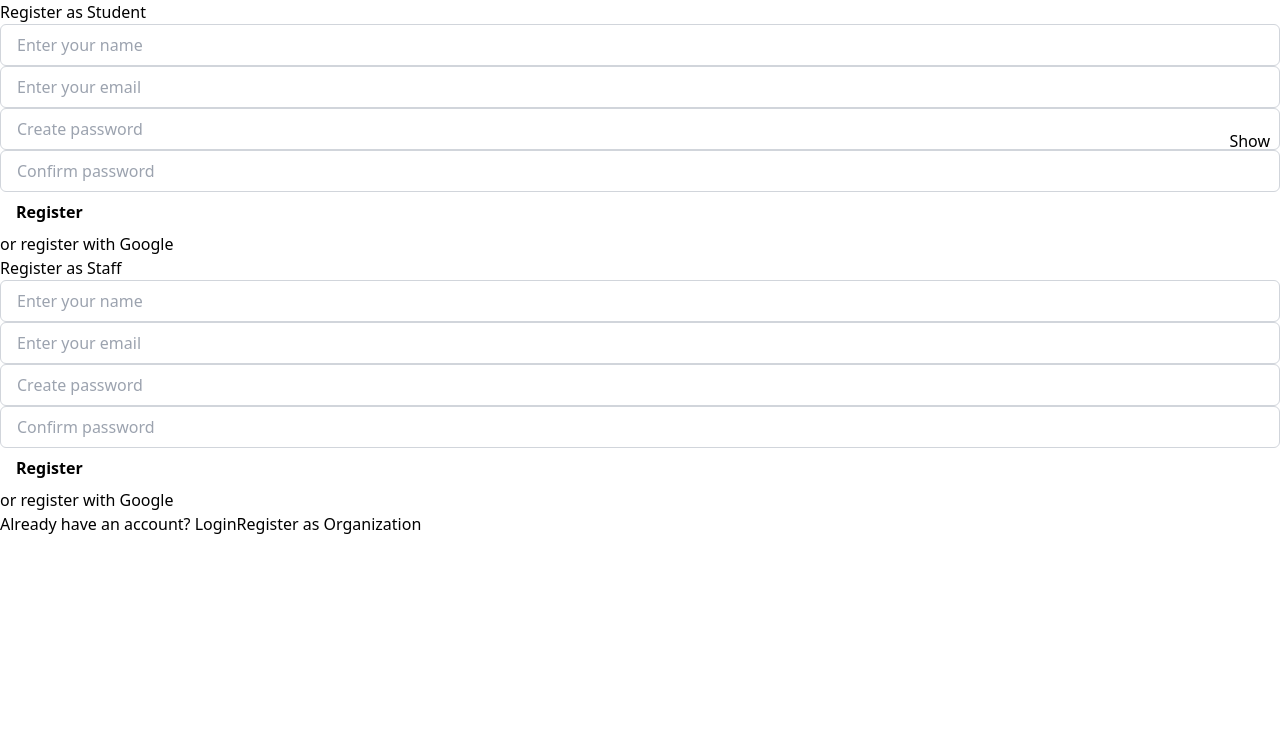
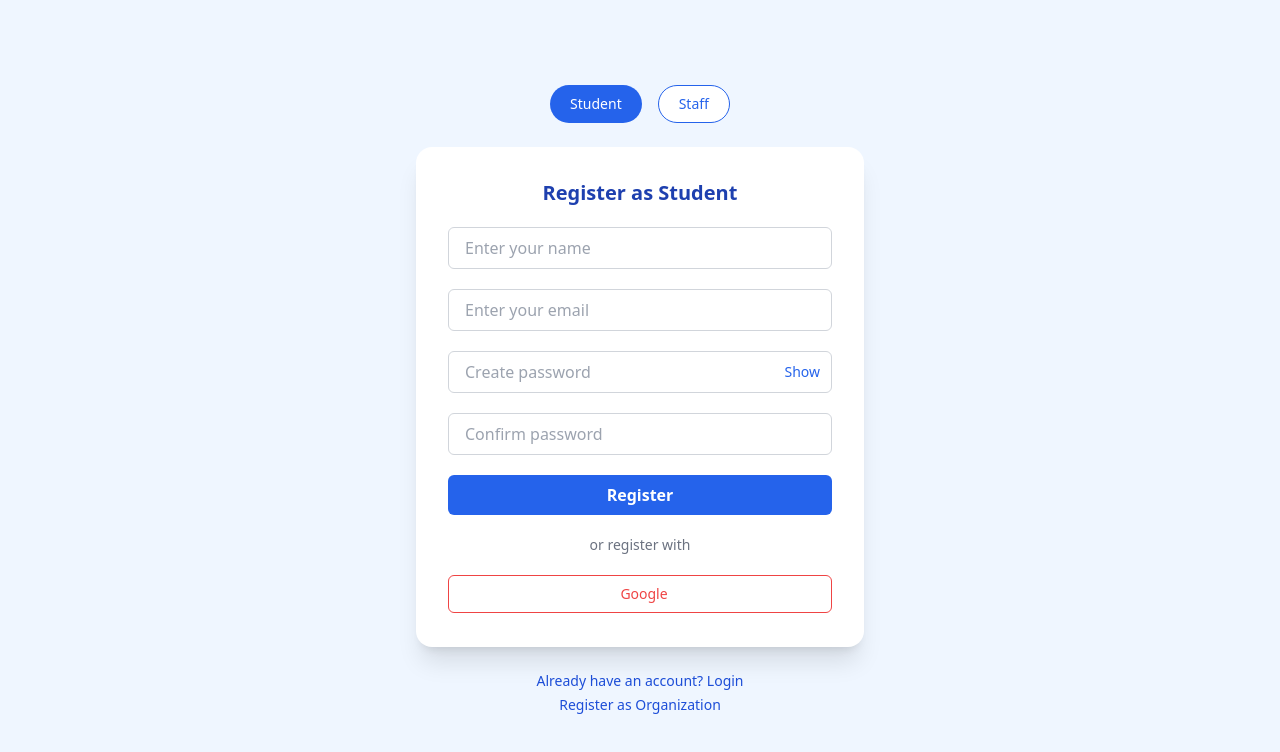
Before and after one commit to Sauhard74/studl-web, a React (Vite) app in the folder studl-frontend/: page /register in a window 1280 px wide. Shown: the top 752 px of the page. Built offline with nearby package versions, Linux system fonts and the light colour scheme.

Commit message:
Update Registration.jsx
Added tailwind properties and fixed issues

```diff
--- a/studl-frontend/src/pages/registration.jsx
+++ b/studl-frontend/src/pages/registration.jsx
@@ -94,131 +94,159 @@ export default function Registration() {
   };
 
   return (
-    <div className="registration-page">
-      <div className="registration-cards-container">
-        {/* Student Registration Card */}
-        <div className={`registration-card student-card ${activeCard === "student" ? "active" : ""}`}>
-          <h2>Register as Student</h2>
+      <div className="min-h-screen flex flex-col items-center justify-center bg-blue-50 px-4 py-12">
+        {/* Toggle Buttons */}
+        <div className="flex gap-4 mb-6">
+          <button
+            onClick={() => setActiveCard("student")}
+            className={`px-5 py-2 rounded-full text-sm font-medium transition ${
+              activeCard === "student"
+                ? "bg-blue-600 text-white"
+                : "bg-white border border-blue-600 text-blue-600"
+            }`}
+          >
+            Student
+          </button>
+          <button
+            onClick={() => setActiveCard("staff")}
+            className={`px-5 py-2 rounded-full text-sm font-medium transition ${
+              activeCard === "staff"
+                ? "bg-blue-600 text-white"
+                : "bg-white border border-blue-600 text-blue-600"
+            }`}
+          >
+            Staff
+          </button>
+        </div>
 
-          {studentError && <div className="error-message">{studentError}</div>}
+        {/* Card container */}
+        <div className="relative w-full max-w-md h-[500px] overflow-hidden bg-white rounded-2xl shadow-xl transition-all duration-300">
+          {/* Student Registration Form */}
+          <div
+            className={`absolute top-0 left-0 w-full h-full p-8 space-y-5 transition-all duration-500 ease-in-out ${
+              activeCard === "student" ? "translate-x-0" : "-translate-x-full opacity-0 pointer-events-none"
+            }`}
+          >
+            <h2 className="text-xl font-bold text-blue-800 text-center">Register as Student</h2>
 
-          {/* Name Input */}
+            {studentError && <div className="text-red-500 text-sm text-center">{studentError}</div>}
+
             <TextBox
               type="text"
               placeholder="Enter your name"
               value={studentName}
               onChange={(e) => setStudentName(e.target.value)}
+              className="w-full px-4 py-2 border border-gray-300 rounded-md focus:ring-2 focus:ring-blue-500"
             />
-
-          {/* Email Input */}
             <TextBox
               type="email"
               placeholder="Enter your email"
               value={studentEmail}
               onChange={(e) => setStudentEmail(e.target.value)}
+              className="w-full px-4 py-2 border border-gray-300 rounded-md focus:ring-2 focus:ring-blue-500"
             />
-
-          {/* Password Input */}
-          <div style={{ position: "relative" }}>
+            <div className="relative">
               <TextBox
                 type={studentShowPassword ? "text" : "password"}
                 placeholder="Create password"
                 value={studentPassword}
                 onChange={(e) => setStudentPassword(e.target.value)}
+                className="w-full px-4 py-2 border border-gray-300 rounded-md focus:ring-2 focus:ring-blue-500"
               />
               <button
                 type="button"
                 onClick={() => setStudentShowPassword(!studentShowPassword)}
-              style={{ position: "absolute", right: "10px", top: "50%" }}
+                className="absolute right-3 top-1/2 -translate-y-1/2 text-sm text-blue-600 hover:underline"
               >
                 {studentShowPassword ? "Hide" : "Show"}
               </button>
             </div>
-
-          {/* Confirm Password Input */}
-          <div style={{ position: "relative" }}>
             <TextBox
               type={studentShowPassword ? "text" : "password"}
               placeholder="Confirm password"
               value={studentConfirmPassword}
               onChange={(e) => setStudentConfirmPassword(e.target.value)}
+              className="w-full px-4 py-2 border border-gray-300 rounded-md focus:ring-2 focus:ring-blue-500"
             />
-          </div>
-
-          <Button className="btn" onClick={handleStudentRegistration}>
+            <Button
+              className="w-full bg-blue-600 text-white py-2 rounded-md hover:bg-blue-700 transition"
+              onClick={handleStudentRegistration}
+            >
               Register
             </Button>
 
-          <div className="social-login">
-            <p>or register with Google</p>
-            <div className="social-icons">
-              <a href="#"><i className="bx bxl-google"></i></a>
-            </div>
-          </div>
+            <div className="text-center text-sm text-gray-500">or register with</div>
+            <a
+              href="#"
+              className="flex items-center justify-center gap-2 px-4 py-2 border border-red-500 text-red-500 rounded-md hover:bg-red-50 transition text-sm font-medium"
+            >
+              <i className="bx bxl-google text-lg"></i> Google
+            </a>
           </div>
 
-        {/* Staff Registration Card */}
-        <div className={`registration-card staff-card ${activeCard === "staff" ? "active" : ""}`}>
-          <h2>Register as Staff</h2>
+          {/* Staff Registration Form */}
+          <div
+            className={`absolute top-0 left-full w-full h-full p-8 space-y-5 transition-all duration-500 ease-in-out ${
+              activeCard === "staff" ? "-translate-x-full opacity-100" : "translate-x-0 opacity-0 pointer-events-none"
+            }`}
+          >
+            <h2 className="text-xl font-bold text-blue-800 text-center">Register as Staff</h2>
 
-          {staffError && <div className="error-message">{staffError}</div>}
+            {staffError && <div className="text-red-500 text-sm text-center">{staffError}</div>}
 
-          {/* Name Input */}
             <TextBox
               type="text"
               placeholder="Enter your name"
               value={staffName}
               onChange={(e) => setStaffName(e.target.value)}
+              className="w-full px-4 py-2 border border-gray-300 rounded-md focus:ring-2 focus:ring-blue-500"
             />
-
-          {/* Email Input */}
             <TextBox
               type="email"
               placeholder="Enter your email"
               value={staffEmail}
               onChange={(e) => setStaffEmail(e.target.value)}
+              className="w-full px-4 py-2 border border-gray-300 rounded-md focus:ring-2 focus:ring-blue-500"
             />
-
-          {/* Password Input */}
-          <div style={{ position: "relative" }}>
+            <div className="relative">
               <TextBox
                 type={staffShowPassword ? "text" : "password"}
                 placeholder="Create password"
                 value={staffPassword}
                 onChange={(e) => setStaffPassword(e.target.value)}
+                className="w-full px-4 py-2 border border-gray-300 rounded-md focus:ring-2 focus:ring-blue-500"
               />
-
             </div>
-
-          {/* Confirm Password Input */}
-          <div style={{ position: "relative" }}>
             <TextBox
               type={staffShowPassword ? "text" : "password"}
               placeholder="Confirm password"
               value={staffConfirmPassword}
               onChange={(e) => setStaffConfirmPassword(e.target.value)}
+              className="w-full px-4 py-2 border border-gray-300 rounded-md focus:ring-2 focus:ring-blue-500"
             />
-          </div>
-
-          <Button className="btn" onClick={handleStaffRegistration}>
+            <Button
+              className="w-full bg-blue-600 text-white py-2 rounded-md hover:bg-blue-700 transition"
+              onClick={handleStaffRegistration}
+            >
               Register
             </Button>
 
-          <div className="social-login">
-            <p>or register with Google</p>
-            <div className="social-icons">
-              <a href="#"><i className="bx bxl-google"></i></a>
-            </div>
-          </div>
+            <div className="text-center text-sm text-gray-500">or register with</div>
+            <a
+              href="#"
+              className="flex items-center justify-center gap-2 px-4 py-2 border border-red-500 text-red-500 rounded-md hover:bg-red-50 transition text-sm font-medium"
+            >
+              <i className="bx bxl-google text-lg"></i> Google
+            </a>
           </div>
         </div>
 
-      {/* Bottom links */}
-      <div className="bottom-options">
-        <a href="/login" className="already-account">
+        {/* Bottom Links */}
+        <div className="mt-6 text-sm text-blue-700 flex flex-col items-center gap-1">
+          <a href="/login" className="hover:underline">
             Already have an account? Login
           </a>
-        <a href="/org-registration" className="register-org">
+          <a href="/org-registration" className="hover:underline">
             Register as Organization
           </a>
         </div>
```
Lines whose indentation alone changed are shown as unchanged.
